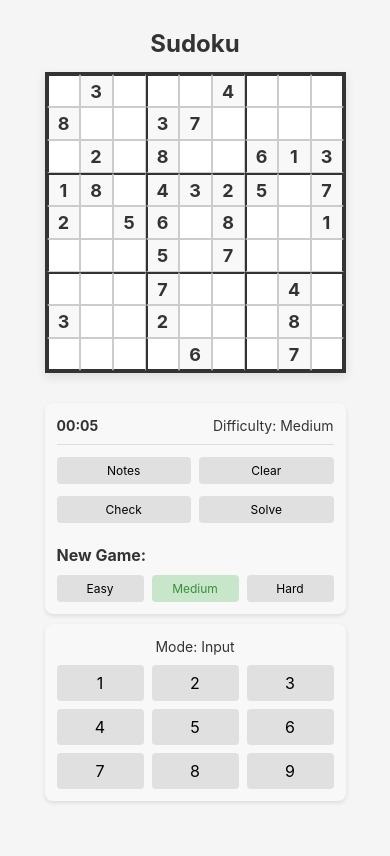
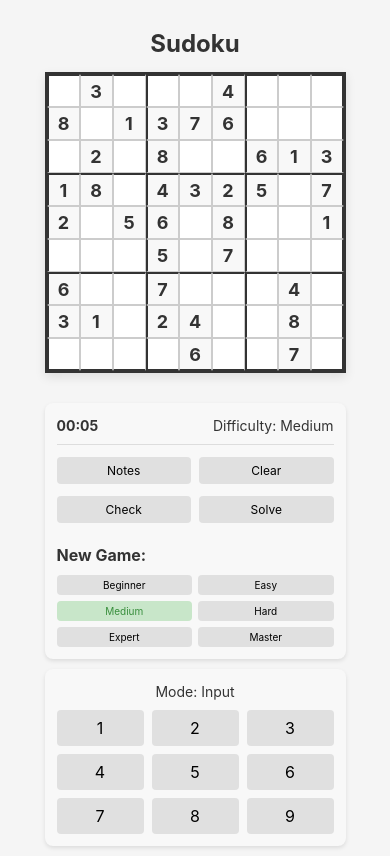
Before and after one commit to Kallahan23/sudoku, a React (Vite) app: page / in a window 390 px wide. Built offline with nearby package versions, Linux system fonts and the light colour scheme.

Commit message:
New difficulties

```diff
--- a/src/components/Controls.tsx
+++ b/src/components/Controls.tsx
@@ -58,6 +58,14 @@ export const Controls: React.FC<ControlsProps> = ({
           <div className='difficulty-buttons'>
             <button
               className={`difficulty-button ${
+                difficulty === 'beginner' ? 'active' : ''
+              }`}
+              onClick={() => onNewGame('beginner')}
+            >
+              Beginner
+            </button>
+            <button
+              className={`difficulty-button ${
                 difficulty === 'easy' ? 'active' : ''
               }`}
               onClick={() => onNewGame('easy')}
@@ -80,6 +88,22 @@ export const Controls: React.FC<ControlsProps> = ({
             >
               Hard
             </button>
+            <button
+              className={`difficulty-button ${
+                difficulty === 'expert' ? 'active' : ''
+              }`}
+              onClick={() => onNewGame('expert')}
+            >
+              Expert
+            </button>
+            <button
+              className={`difficulty-button ${
+                difficulty === 'master' ? 'active' : ''
+              }`}
+              onClick={() => onNewGame('master')}
+            >
+              Master
+            </button>
           </div>
         </div>
       </div>
--- a/src/styles/Controls.css
+++ b/src/styles/Controls.css
@@ -67,19 +67,23 @@
 
 .difficulty-buttons {
   display: flex;
-  gap: 8px;
+  gap: 6px;
+  flex-wrap: wrap;
 }
 
 .difficulty-button {
   flex: 1;
-  padding: 8px;
+  min-width: calc(50% - 3px);
+  max-width: calc(50% - 3px);
+  padding: 6px 4px;
   background-color: #e0e0e0;
   border: none;
   border-radius: 4px;
   cursor: pointer;
-  font-size: 14px;
+  font-size: 12px;
   transition: background-color 0.2s;
   text-transform: capitalize;
+  white-space: nowrap;
 }
 
 .difficulty-button:hover {
@@ -97,9 +101,14 @@
     gap: 12px;
   }
 
-  .control-button, .difficulty-button {
+  .control-button {
     padding: 6px;
     font-size: 12px;
+  }
+
+  .difficulty-button {
+    padding: 4px 2px;
+    font-size: 10px;
   }
 
   .timer, .difficulty {
--- a/src/types.ts
+++ b/src/types.ts
@@ -1,7 +1,7 @@
 // Define types for our Sudoku game
 
 // Difficulty levels for the game
-export type Difficulty = 'easy' | 'medium' | 'hard';
+export type Difficulty = 'beginner' | 'easy' | 'medium' | 'hard' | 'expert' | 'master';
 
 // Cell represents a single cell in the Sudoku grid
 export interface Cell {
--- a/src/utils/sudoku.ts
+++ b/src/utils/sudoku.ts
@@ -145,12 +145,18 @@ const shuffle = <T>(array: T[]): T[] => {
 // Get the number of cells to remove based on difficulty
 const getCellsToRemove = (difficulty: Difficulty): number => {
   switch (difficulty) {
+    case 'beginner':
+      return 25; // Leave ~56 clues
     case 'easy':
-      return 40; // Leave ~41 clues
+      return 35; // Leave ~46 clues
     case 'medium':
-      return 50; // Leave ~31 clues
+      return 45; // Leave ~36 clues
     case 'hard':
-      return 60; // Leave ~21 clues
+      return 55; // Leave ~26 clues
+    case 'expert':
+      return 65; // Leave ~16 clues
+    case 'master':
+      return 70; // Leave ~11 clues
     default:
       return 45;
   }
```
